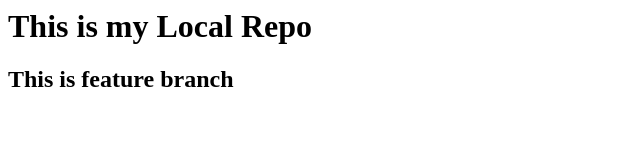
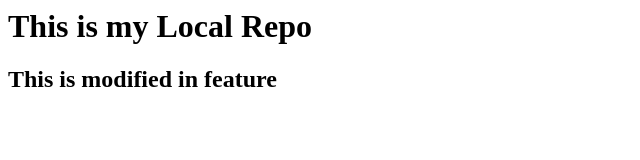
Before and after one commit to thaneeshbandi/LocalRepo, a plain HTML site: page index.html in a window 1280 px wide. Shown: the whole page, without its empty margins (0-640 px from the left). Drawn offline with Linux system fonts and the light colour scheme.

Commit message:
Added new Feature

```diff
--- a/index.html
+++ b/index.html
@@ -1,2 +1,2 @@
 <h1>This is my Local Repo</h1>
-<h2>This is feature branch</h2>
+<h2>This is modified in feature</h2>
```
